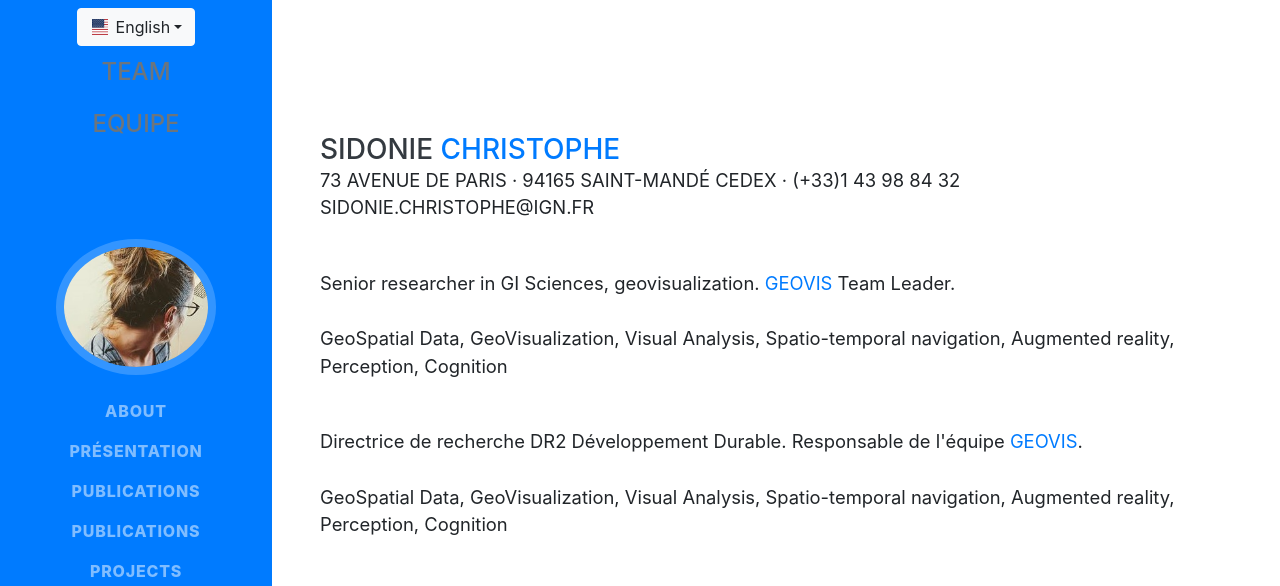
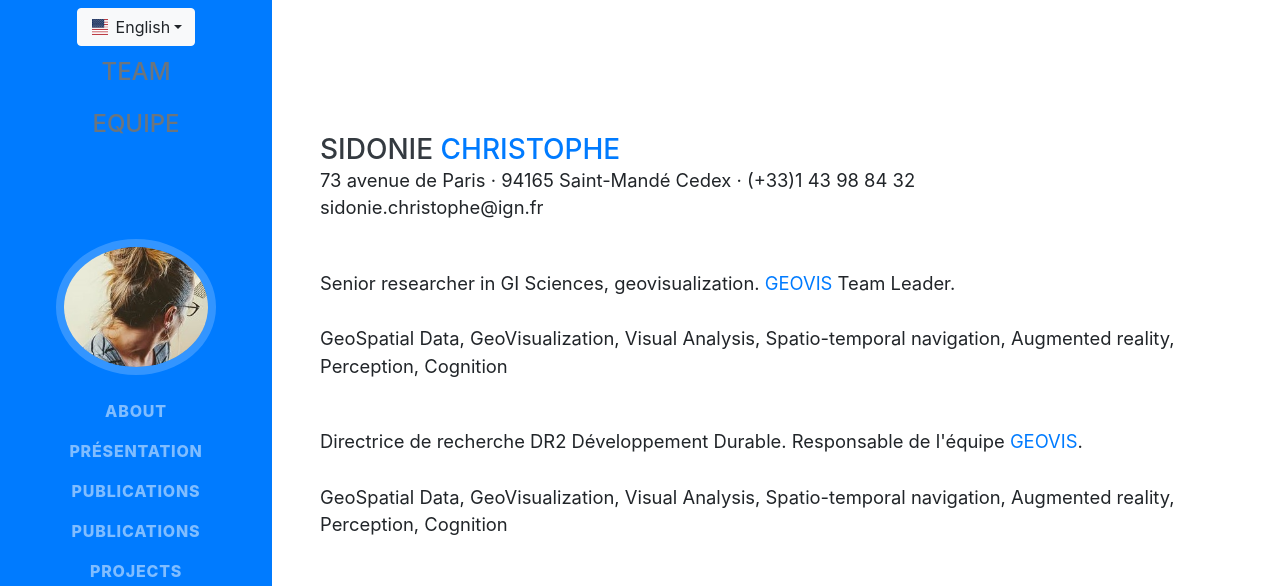
Before and after one commit to umrlastig/sidonie-christophe, a website with bundled scripts: page index.html in a window 1280 px wide. Shown: the top 586 px of the page. Built offline with nearby package versions, Linux system fonts and the light colour scheme; a web font is replaced by a local one.

Commit message:
Update index.html

```diff
--- a/index.html
+++ b/index.html
@@ -95,10 +95,10 @@
         <h3 class="mb-0">Sidonie
           <span class="text-primary">Christophe</span>
         </h3>
-        <div class="subheading mb-5">
+      <!--  <div class="subheading mb-5">-->
           <p class="lead mb-5 lang-en">73 avenue de Paris · 94165 Saint-Mandé Cedex · (+33)1 43 98 84 32 <br>
           <a>sido<!--anti@spam.fr!-->nie.christophe@ign.fr</a></p>
-        </div>
+        <!--</div>-->
         <p class="lead mb-5 lang-en">Senior researcher in GI Sciences, geovisualization. <a href="https://umrlastig.github.io/geovis/">GEOVIS</a> Team Leader.<br>
         <br>GeoSpatial Data, GeoVisualization, Visual Analysis, Spatio-temporal navigation, Augmented reality, Perception, Cognition</p>
         <!--<p class="lead mb-5 lang-en">Member of the <a href="">GEOVIS</a> research team</p>-->
@@ -110,7 +110,7 @@
            href="https://orcid.org/0000-0002-2980-2803" target="orcid.widget"
            rel="noopener noreferrer" style="vertical-align:top;">
            <img src="https://orcid.org/sites/default/files/images/orcid_16x16.png" style="width:1em;margin-right:.5em;" alt="ORCID iD icon">
-           https://orcid.org/0000-0002-3054-0759</a>
+           https://orcid.org/0000-0002-3054-0759</a><br>
         <!--</div>-->
         <div class="social-icons">
           <a href="https://www.researchgate.net/profile/Sidonie_Christophe">
```
